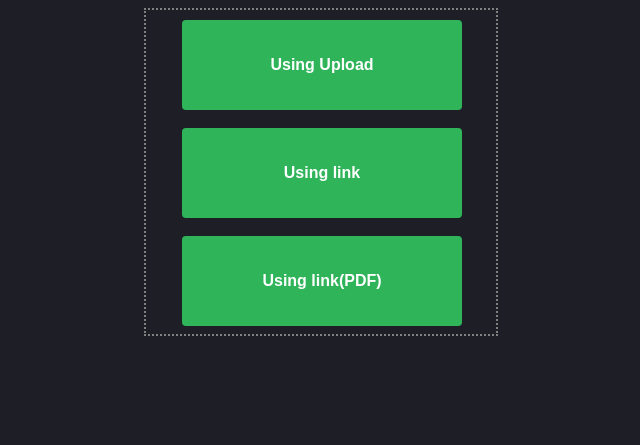
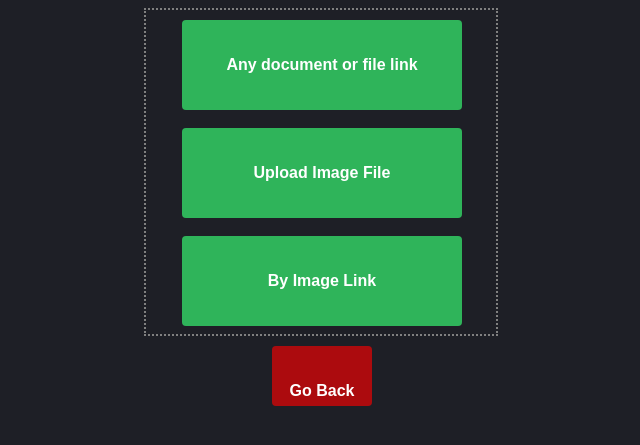
Before and after one commit to RahulKushwaha762/vectorphotos, a Django app: page /upload/ in a window 1280 px wide. Shown: the top 445 px of the page, without its empty margins (319-959 px from the left). Run offline with Django 3.2, Linux system fonts and the light colour scheme.

```diff
--- a/college/templates/Newtopic.html
+++ b/college/templates/Newtopic.html
@@ -76,8 +76,8 @@ body {
 
 </style>
 <body>
-    <form action="/index">
-        <button class="button" style="margin-left:auto;display:flex;" type="submit">Go Back</button>
+    <form action="/upload/">
+        <button class="button" style="margin-left:auto;display:flex;" type="submit">Upload</button>
     </form>
     <h1>CATEGORY</h1>
     <form action="" method="POST" >
--- a/college/templates/cards.html
+++ b/college/templates/cards.html
@@ -38,6 +38,10 @@ h1{
  .card:nth-child(4n+0){
     background: #eb5834;
 }
+ .card:nth-child(5n+0){
+    background: #d5c125e3;
+}
+
  .card-title{
      margin-top: 0;
      font-size: 2em;
--- a/college/templates/selectupload.html
+++ b/college/templates/selectupload.html
@@ -48,22 +48,18 @@ button:active{
 </style>
 <body>
 <div>
+    <form action="usinglinkpdf/">
+    <button type="submit">Any document or file link</button>
+    </form>
     <form action="usingupload/">
-    <button type="submit">Using
-
-Upload</button>
+    <button type="submit">Upload Image File</button>
 </form>
 <form action="usinglink/">
-    <button type="submit">Using
-
-link</button>
+    <button type="submit">By Image Link</button>
 </form>
-    <form action="usinglinkpdf/">
-    <button type="submit">Using
-link(PDF)</button>
+</div>
+<form action="/index">
+    <button class="button" style="margin-top:10px;width:100px;height:60px;background:#ff0000a1;" type="submit">Go Back</button>
 </form>
-
-</div>
-
 </body>
 </html>
```
Also changed, not shown: college/templates/allimages.html (+6 -1 lines), college/templates/linkpdf.html (+4 -3 lines).
